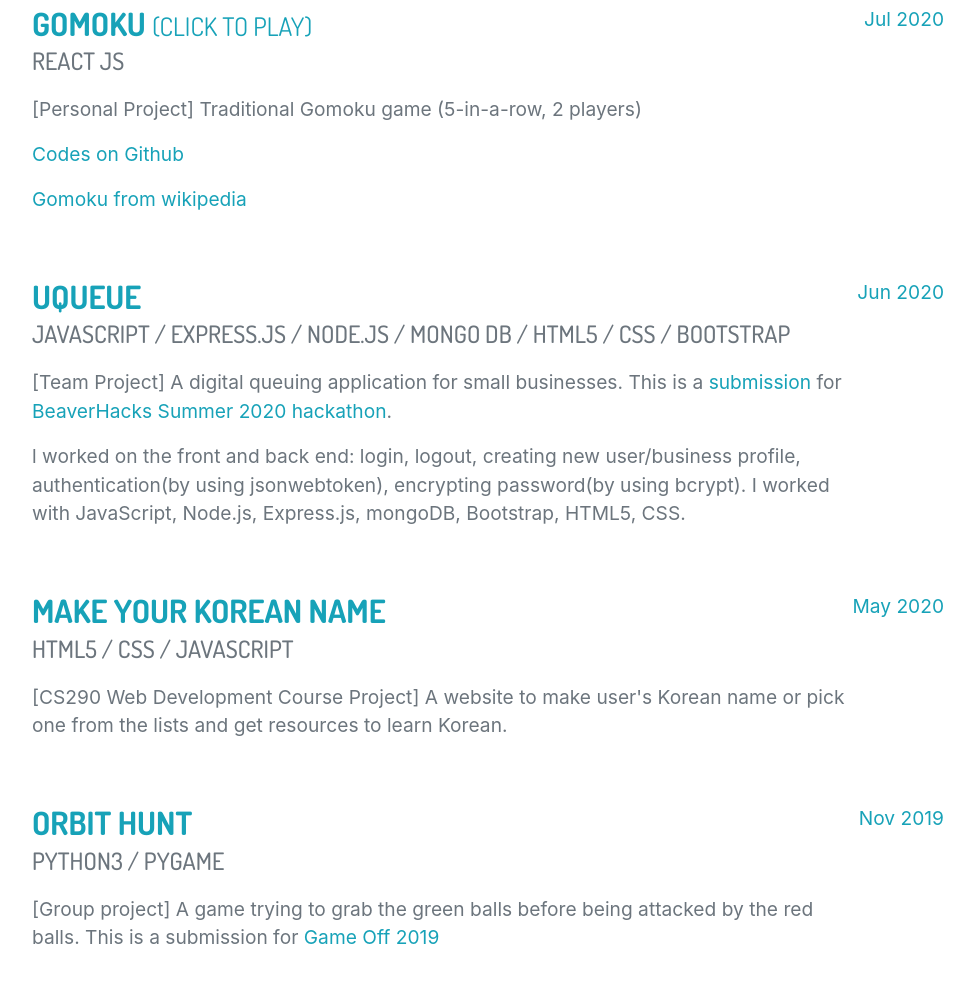
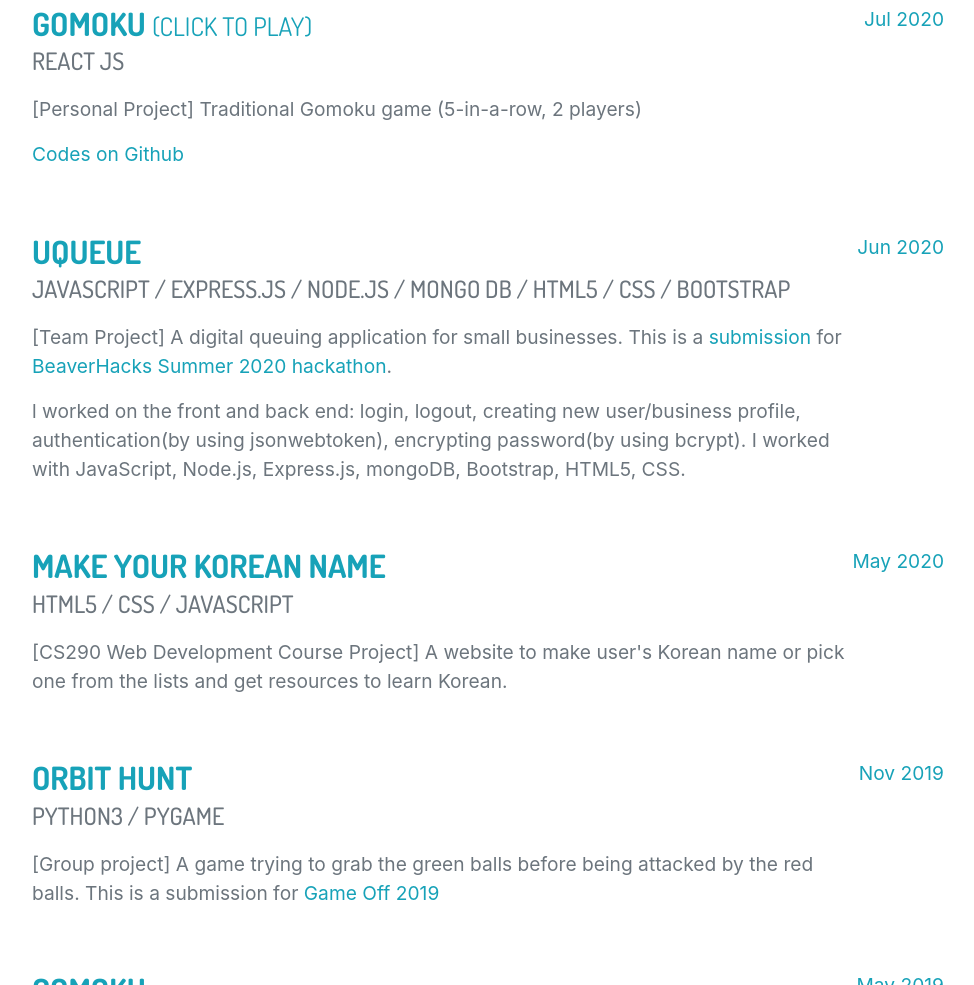
Before and after one commit to positive235/positive235.github.io, a plain HTML site: page index.html in a window 1280 px wide. Shown: the part 1052-2037 px from the top of the page, without its empty margins (288-1262 px from the left). Drawn offline with nearby package versions, Linux system fonts and the light colour scheme; a web font is replaced by a local one.

Commit message:
edited project description

```diff
--- a/index.html
+++ b/index.html
@@ -73,7 +73,6 @@
                             <div class="subheading mb-3">React JS</div>
                             <p>[Personal Project] Traditional Gomoku game (5-in-a-row, 2 players)</p>
                             <p><a href="https://github.com/positive235/gomoku-react" target="_blank">Codes on Github</a></p>
-                            <p><a href="https://en.wikipedia.org/wiki/Gomoku" target="_blank">Gomoku from wikipedia</a></p>
                         </div>
                         <div class="flex-shrink-0"><span class="text-info">Jul 2020</span></div>
                     </div>
```
